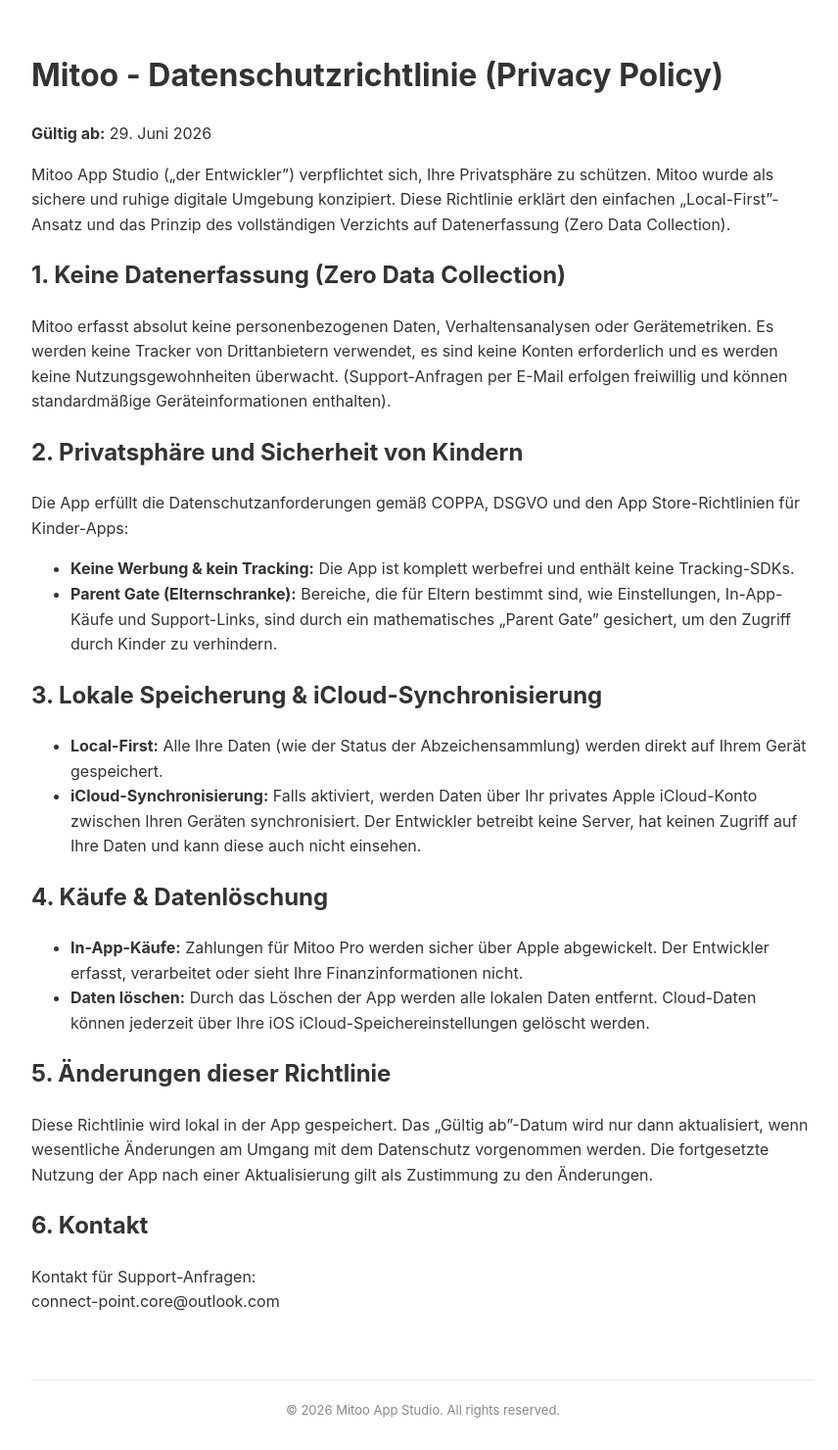
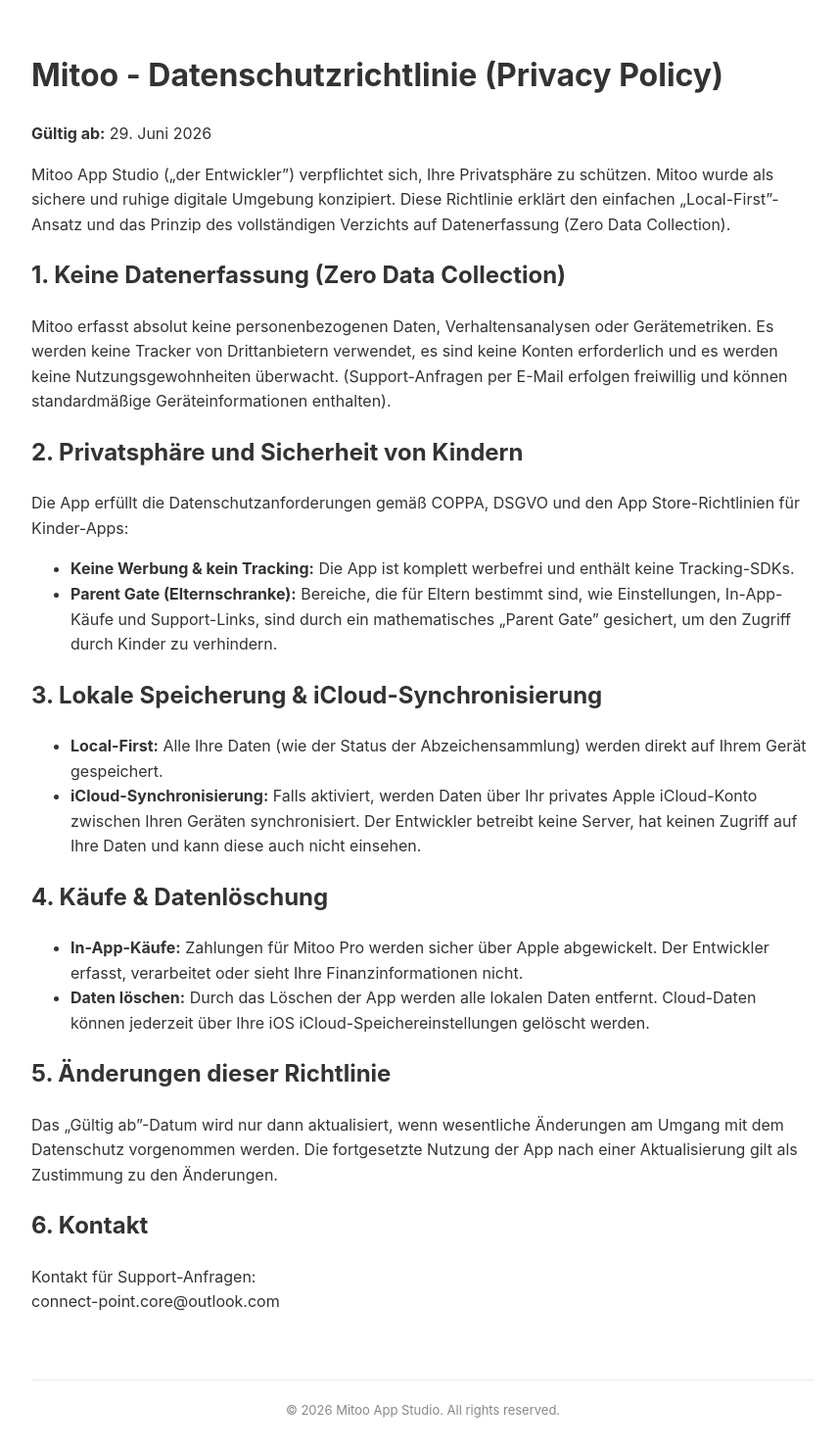
Before and after one commit to mitoostudio/mitoo-legal, a Jekyll site: the page built from privacy-policy-de.md, in a window 1280 px wide. Shown: the whole page at 98% size, without its empty margins (208-1064 px from the left). Built offline with Jekyll 4.4.1, drawn with Linux system fonts in a browser that asks for light colours; our own code applies the rules of GitHub Pages for plain Markdown files.

Commit message:
Update privacy-policy-de.md

```diff
--- a/privacy-policy-de.md
+++ b/privacy-policy-de.md
@@ -22,6 +22,6 @@ Die App erfüllt die Datenschutzanforderungen gemäß COPPA, DSGVO und den App S
 * **Daten löschen:** Durch das Löschen der App werden alle lokalen Daten entfernt. Cloud-Daten können jederzeit über Ihre iOS iCloud-Speichereinstellungen gelöscht werden.
 
 ## 5. Änderungen dieser Richtlinie
-Diese Richtlinie wird lokal in der App gespeichert. Das „Gültig ab"-Datum wird nur dann aktualisiert, wenn wesentliche Änderungen am Umgang mit dem Datenschutz vorgenommen werden. Die fortgesetzte Nutzung der App nach einer Aktualisierung gilt als Zustimmung zu den Änderungen.
+Das „Gültig ab"-Datum wird nur dann aktualisiert, wenn wesentliche Änderungen am Umgang mit dem Datenschutz vorgenommen werden. Die fortgesetzte Nutzung der App nach einer Aktualisierung gilt als Zustimmung zu den Änderungen.
 ## 6. Kontakt
 Kontakt für Support-Anfragen: <br>connect-point.core@outlook.com
```
